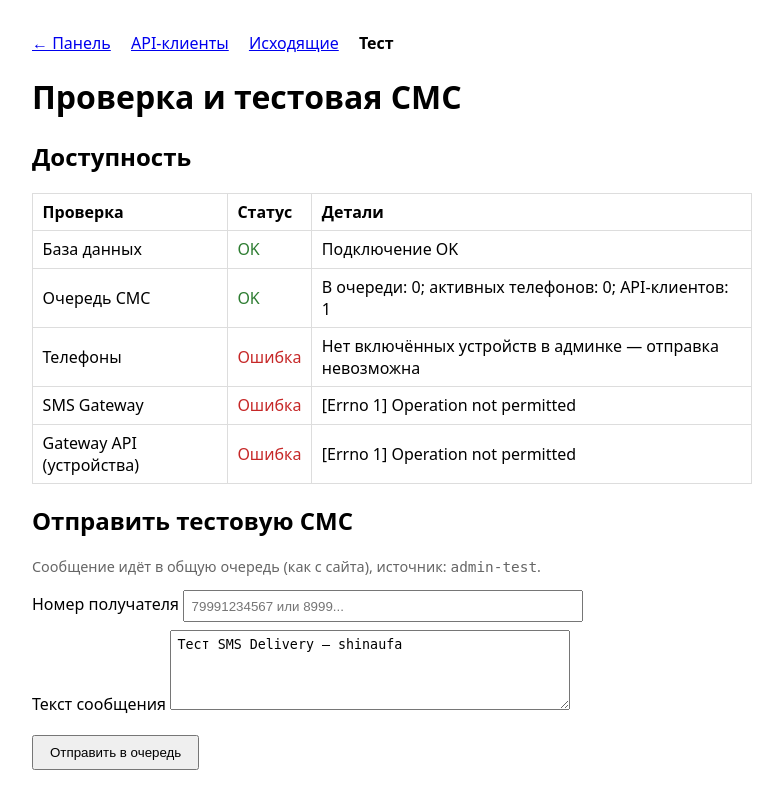
After one commit to uskhrr-hash/sms-delivery, a FastAPI app: page /admin/test in a window 1280 px wide. The commit adds this page. Shown: the whole page, without its empty margins (248-1031 px from the left). Run offline with FastAPI, Linux system fonts and the light colour scheme; the visitor is signed in with stand-in values (Sample User, id 1); data that the repository does not hold is empty.

Commit message:
Admin test page: health checks and test SMS

```diff
--- a/app/admin/templates/clients.html
+++ b/app/admin/templates/clients.html
@@ -19,6 +19,7 @@
 <body>
   <nav>
     <a href="/admin/">← Панель</a>
+    <a href="/admin/test">Тест</a>
     <a href="/admin/messages">Исходящие</a>
     <a href="/admin/incoming">Входящие</a>
     <strong>API-клиенты</strong>
--- a/app/admin/templates/dashboard.html
+++ b/app/admin/templates/dashboard.html
@@ -17,6 +17,7 @@
     <strong>SMS Delivery</strong>
     <a href="/admin/">Главная</a>
     <a href="/admin/clients">API-клиенты</a>
+    <a href="/admin/test">Тест</a>
     <a href="/admin/messages">Исходящие</a>
     <a href="/admin/incoming">Входящие</a>
     <a href="/admin/logout">Выход</a>
--- a/app/admin/templates/incoming.html
+++ b/app/admin/templates/incoming.html
@@ -15,6 +15,7 @@
   <nav>
     <a href="/admin/">← Панель</a>
     <a href="/admin/clients">API-клиенты</a>
+    <a href="/admin/test">Тест</a>
     <a href="/admin/messages">Исходящие</a>
   </nav>
   <h1>Входящие (последние 200)</h1>
--- a/app/admin/templates/messages.html
+++ b/app/admin/templates/messages.html
@@ -15,6 +15,7 @@
   <nav>
     <a href="/admin/">← Панель</a>
     <a href="/admin/clients">API-клиенты</a>
+    <a href="/admin/test">Тест</a>
     <a href="/admin/incoming">Входящие</a>
   </nav>
   <h1>Исходящие (последние 200)</h1>
--- /dev/null
+++ b/app/admin/templates/test.html
@@ -0,0 +1,69 @@
+<!DOCTYPE html>
+<html lang="ru">
+<head>
+  <meta charset="utf-8">
+  <title>Тест — SMS Delivery</title>
+  <style>
+    body { font-family: system-ui, sans-serif; max-width: 720px; margin: 2rem auto; padding: 0 1rem; }
+    nav a { margin-right: 1rem; }
+    table { width: 100%; border-collapse: collapse; margin: 1rem 0; }
+    th, td { border: 1px solid #ddd; padding: .45rem .6rem; text-align: left; }
+    .ok { color: #2e7d32; }
+    .bad { color: #c62828; }
+    .flash { background: #e3f2fd; border: 1px solid #64b5f6; padding: 1rem; margin: 1rem 0; }
+    .error { background: #ffebee; border: 1px solid #e57373; padding: .75rem; margin: 1rem 0; }
+    .muted { color: #666; font-size: .9rem; }
+    label { display: block; margin: .5rem 0; }
+    input, textarea { width: 100%; max-width: 400px; padding: .4rem; box-sizing: border-box; }
+    textarea { height: 80px; }
+    button { margin-top: .75rem; padding: .5rem 1rem; }
+  </style>
+</head>
+<body>
+  <nav>
+    <a href="/admin/">← Панель</a>
+    <a href="/admin/clients">API-клиенты</a>
+    <a href="/admin/messages">Исходящие</a>
+    <strong>Тест</strong>
+  </nav>
+
+  <h1>Проверка и тестовая СМС</h1>
+
+  <h2>Доступность</h2>
+  <table>
+    <tr><th>Проверка</th><th>Статус</th><th>Детали</th></tr>
+    {% for c in checks %}
+    <tr>
+      <td>{{ c.name }}</td>
+      <td class="{{ 'ok' if c.ok else 'bad' }}">{{ 'OK' if c.ok else 'Ошибка' }}</td>
+      <td>{{ c.detail }}</td>
+    </tr>
+    {% endfor %}
+  </table>
+
+  {% if error %}
+  <div class="error">{{ error }}</div>
+  {% endif %}
+
+  {% if flash_msg_id %}
+  <div class="flash">
+    Тестовая СМС поставлена в очередь.<br>
+    ID: <code>{{ flash_msg_id }}</code><br>
+    Статус смотрите в <a href="/admin/messages">исходящих</a>.
+    Первая после простоя уходит сразу; если в очереди уже были СМС — с паузой {{ settings.send_delay_min }}–{{ settings.send_delay_max }} сек.
+  </div>
+  {% endif %}
+
+  <h2>Отправить тестовую СМС</h2>
+  <p class="muted">Сообщение идёт в общую очередь (как с сайта), источник: <code>admin-test</code>.</p>
+  <form method="post" action="/admin/test">
+    <label>Номер получателя
+      <input name="phone" type="tel" required placeholder="79991234567 или 8999...">
+    </label>
+    <label>Текст сообщения
+      <textarea name="text" required maxlength="1000" placeholder="Тест SMS Delivery">Тест SMS Delivery — shinaufa</textarea>
+    </label>
+    <button type="submit">Отправить в очередь</button>
+  </form>
+</body>
+</html>
```
Also changed, not shown: app/admin/routes.py (+33 -0 lines), app/services/diagnostics.py (added, +103 -0 lines).
